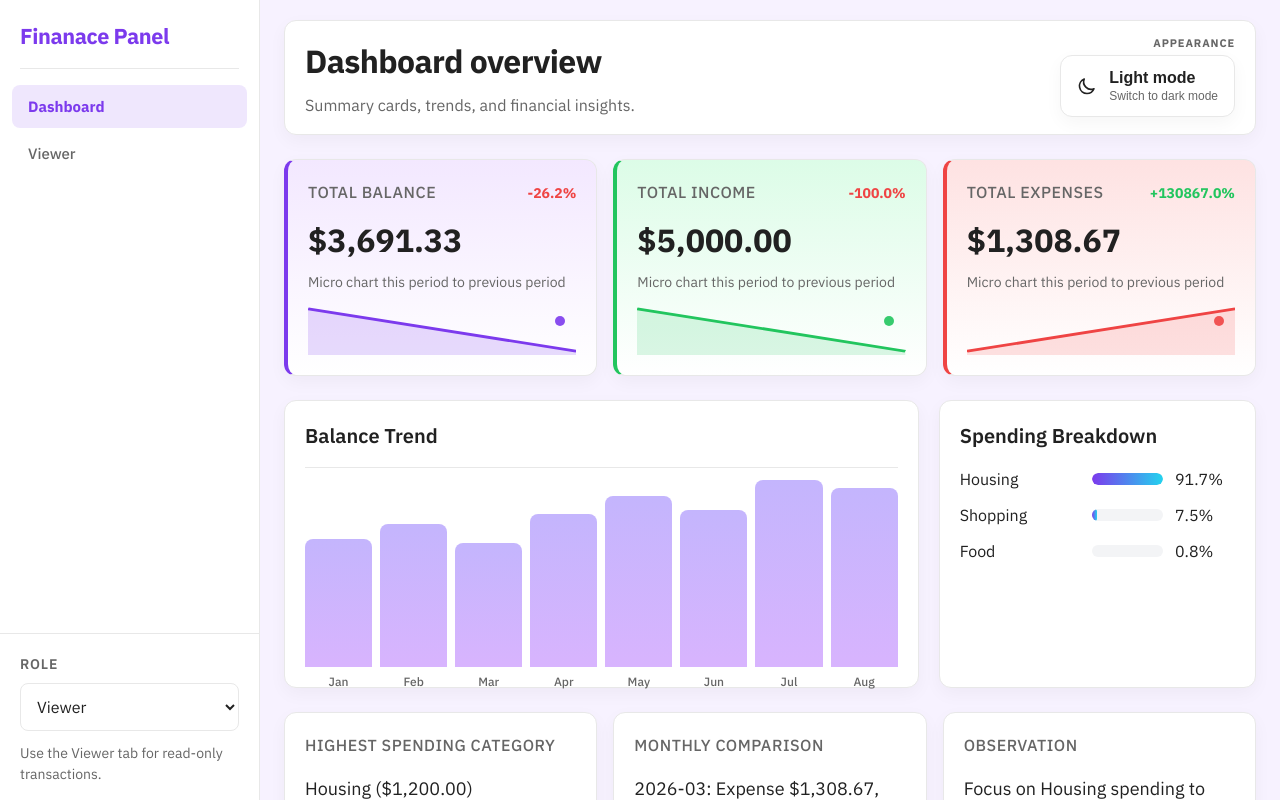
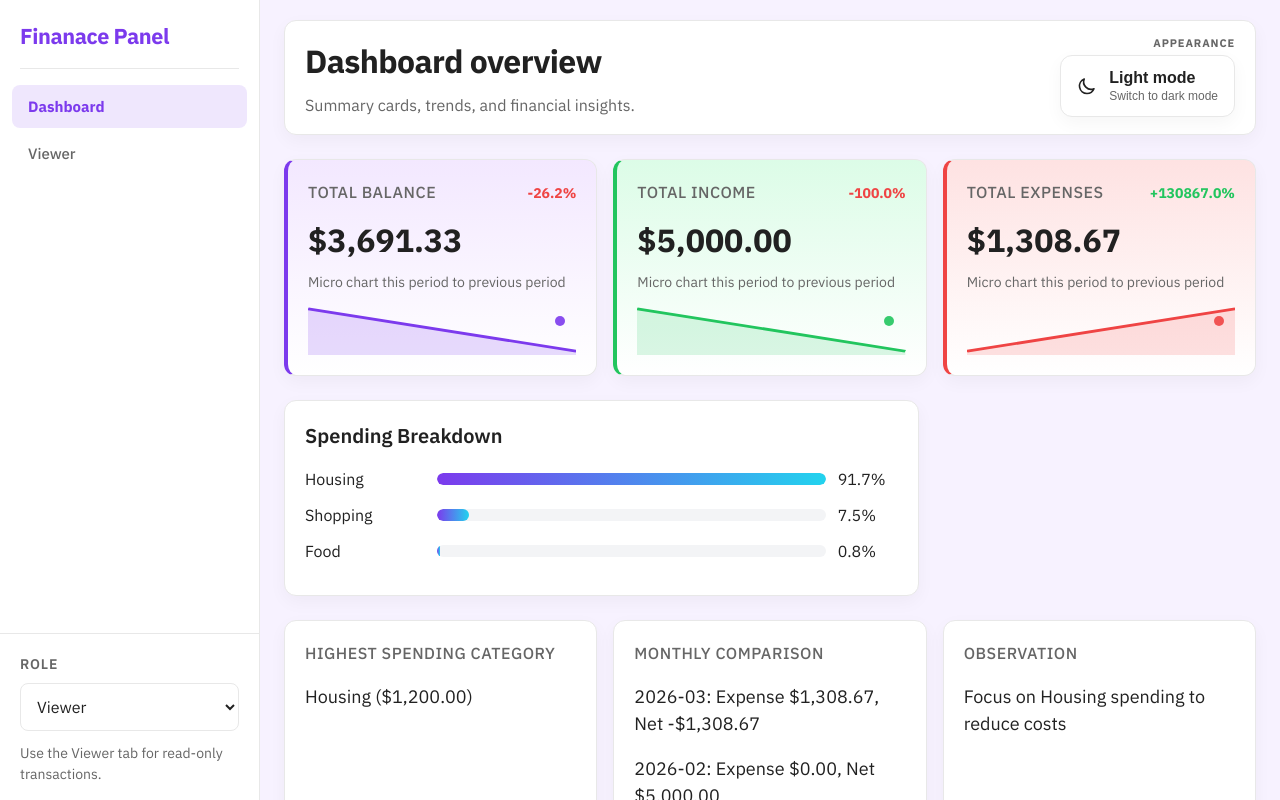
Before and after one commit to shreyamurari/Finance-dashboard, a React (Create React App) app: page / in a window 1280 px wide. Shown: the top 800 px of the page. Built offline with nearby package versions, Linux system fonts and the light colour scheme.

Commit message:
feature-balance trend hidden

```diff
--- a/src/DashboardPage.js
+++ b/src/DashboardPage.js
@@ -262,7 +262,7 @@ export default function DashboardPage() {
           <div className="dashboard-main-body animate-fade-in">
             <SummaryCards cards={insights.summaryCards} />
             <section className="chart-grid">
-              <BalanceTrend trend={trendData} />
+              {/* <BalanceTrend trend={trendData} /> */}
               <SpendingBreakdown categories={insights.spendingCategories} />
             </section>
 
```
